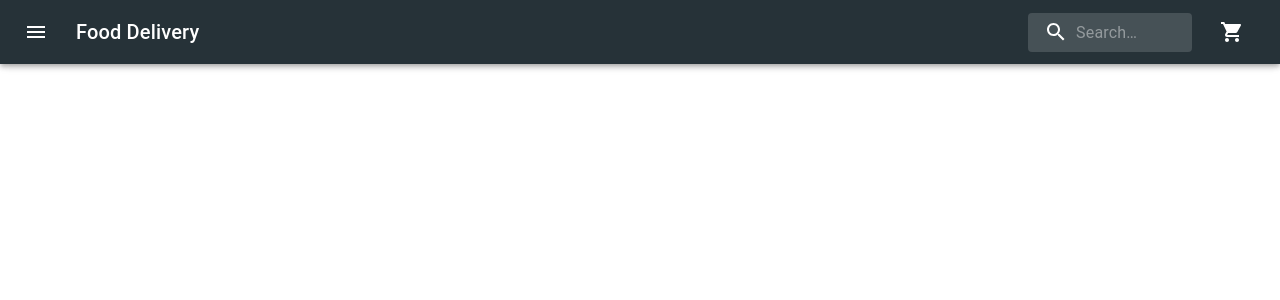
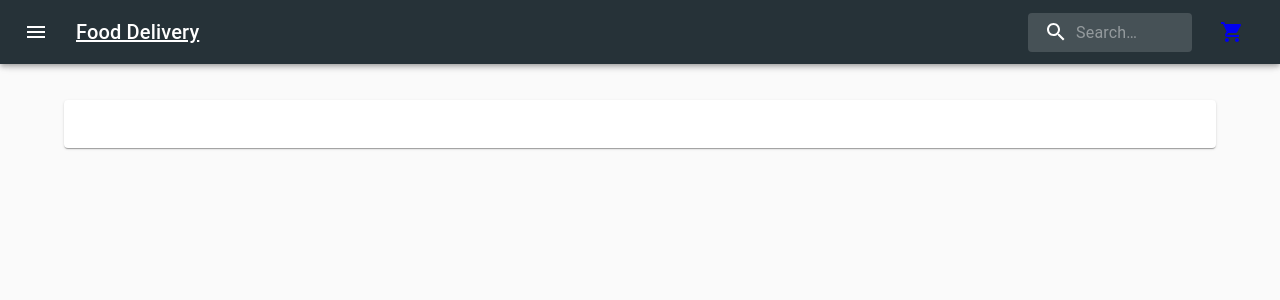
Before and after one commit to OSventukh/food-delivery, a Next.js app: page /cart in a window 1280 px wide. Shown: the top 300 px of the page. Built offline with nearby package versions, Linux system fonts and the light colour scheme.

Commit message:
Create list of cart items in cart page

```diff
--- a/src/app/cart/page.tsx
+++ b/src/app/cart/page.tsx
@@ -1,7 +1,5 @@
-import React from 'react'
+import CartList from "@/components/Cart/CartList";
 
 export default function CartPage() {
-  return (
-    <div>CartPage</div>
-  )
+  return <CartList />;
 }
--- a/src/app/globals.css
+++ b/src/app/globals.css
@@ -1,4 +1,9 @@
 body {
   padding: 0;
   margin: 0;
+  background-color: #fafafa;
 }
+
+main {
+  margin-top: 100px;
+}
--- a/src/app/layout.tsx
+++ b/src/app/layout.tsx
@@ -18,7 +18,7 @@ export default function RootLayout({
     <html lang="en">
       <body className={inter.className}>
         <CartContextProvider>
-          <Layout>{children}</Layout>
+          <Layout><main>{children}</main></Layout>
         </CartContextProvider>
       </body>
     </html>
--- a/src/app/page.tsx
+++ b/src/app/page.tsx
@@ -1,9 +1,6 @@
-import styles from './page.module.css'
 import ProductsList from '@/components/Products/ProductsList'
 export default function Home() {
   return (
-    <main className={styles.main}>
       <ProductsList />
-    </main>
   )
 }
--- /dev/null
+++ b/src/components/Cart/CartList.tsx
@@ -0,0 +1,36 @@
+'use client';
+import { useContext } from 'react';
+import CartContext from '@/context/cart-context';
+import { List, ListItem, IconButton, ListItemText, Paper, Box, Typography } from '@mui/material';
+import DeleteIcon from '@mui/icons-material/Delete';
+import Divider from '@mui/material/Divider';
+
+export default function CartList() {
+  const { items, totalPrice } = useContext(CartContext);
+
+  return (
+    <Paper sx={{ p: '1rem 2rem' }}>
+      <List>
+        {items.map((item) => (
+          <>
+            <ListItem
+              key={item.id}
+              secondaryAction={
+                <Box sx={{ display: 'flex', alignItems: 'center', gap: '2rem'}}>
+                  <Typography>{item.quantity} pc</Typography>
+                  <Typography>{+item.quantity * +item.price} UAH</Typography>
+                <IconButton edge="end" aria-label="delete">
+                  <DeleteIcon />
+                </IconButton>
+                </Box>
+              }
+            >
+              <ListItemText primary={item.title} />
+            </ListItem>
+            <Divider />
+          </>
+        ))}
+      </List>
+    </Paper>
+  );
+}
--- a/src/components/Layout/NavigationBar.tsx
+++ b/src/components/Layout/NavigationBar.tsx
@@ -1,4 +1,5 @@
 import { useContext } from 'react';
+import Link from 'next/link';
 import { styled, alpha, ThemeProvider } from '@mui/material/styles';
 import AppBar from '@mui/material/AppBar';
 import Toolbar from '@mui/material/Toolbar';
@@ -11,6 +12,7 @@ import mainTheme from '@/theme';
 import Badge from '@mui/material/Badge';
 import ShoppingCartIcon from '@mui/icons-material/ShoppingCart';
 import CartContext from '@/context/cart-context';
+
 import type { NavigationBarProps } from '@/types/props';
 
 const Search = styled('div')(({ theme }) => ({
@@ -57,7 +59,7 @@ const StyledInputBase = styled(InputBase)(({ theme }) => ({
 export default function NavigationBar({
   openSideNavigation,
 }: NavigationBarProps) {
-  const { totalQuantity } = useContext(CartContext)
+  const { totalQuantity } = useContext(CartContext);
   return (
     <ThemeProvider theme={mainTheme}>
       <AppBar position="fixed">
@@ -75,8 +77,9 @@ export default function NavigationBar({
           <Typography
             variant="h6"
             noWrap
-            component="div"
-            sx={{ flexGrow: 1, display: { xs: 'none', sm: 'block' } }}
+            component={Link}
+            href="/"
+            sx={{ flexGrow: 1, display: { xs: 'none', sm: 'block', color: 'inherit' } }}
           >
             Food Delivery
           </Typography>
@@ -89,6 +92,7 @@ export default function NavigationBar({
               inputProps={{ 'aria-label': 'search' }}
             />
           </Search>
+          <Link href='/cart'>
             <IconButton
               size="large"
               edge="start"
@@ -100,6 +104,7 @@ export default function NavigationBar({
                 <ShoppingCartIcon />
               </Badge>
             </IconButton>
+          </Link>
         </Toolbar>
       </AppBar>
     </ThemeProvider>
--- a/src/components/Layout/index.tsx
+++ b/src/components/Layout/index.tsx
@@ -1,8 +1,10 @@
-'use client'
+'use client';
 
 import { useState } from 'react';
 import NavigationBar from './NavigationBar';
 import SideNavigation from './Drawer';
+import Container from '@mui/material/Container';
+
 export default function Layout({ children }: { children: React.ReactNode }) {
   const [open, setOpen] = useState(false);
 
@@ -21,9 +23,9 @@ export default function Layout({ children }: { children: React.ReactNode }) {
 
   return (
     <>
-      <NavigationBar openSideNavigation={toggleDrawer}/>
+      <NavigationBar openSideNavigation={toggleDrawer} />
       <SideNavigation open={open} toggleDrawer={toggleDrawer} />
-      {children}
+      <Container>{children}</Container>
     </>
   );
 }
```
Lines whose indentation alone changed are shown as unchanged.
